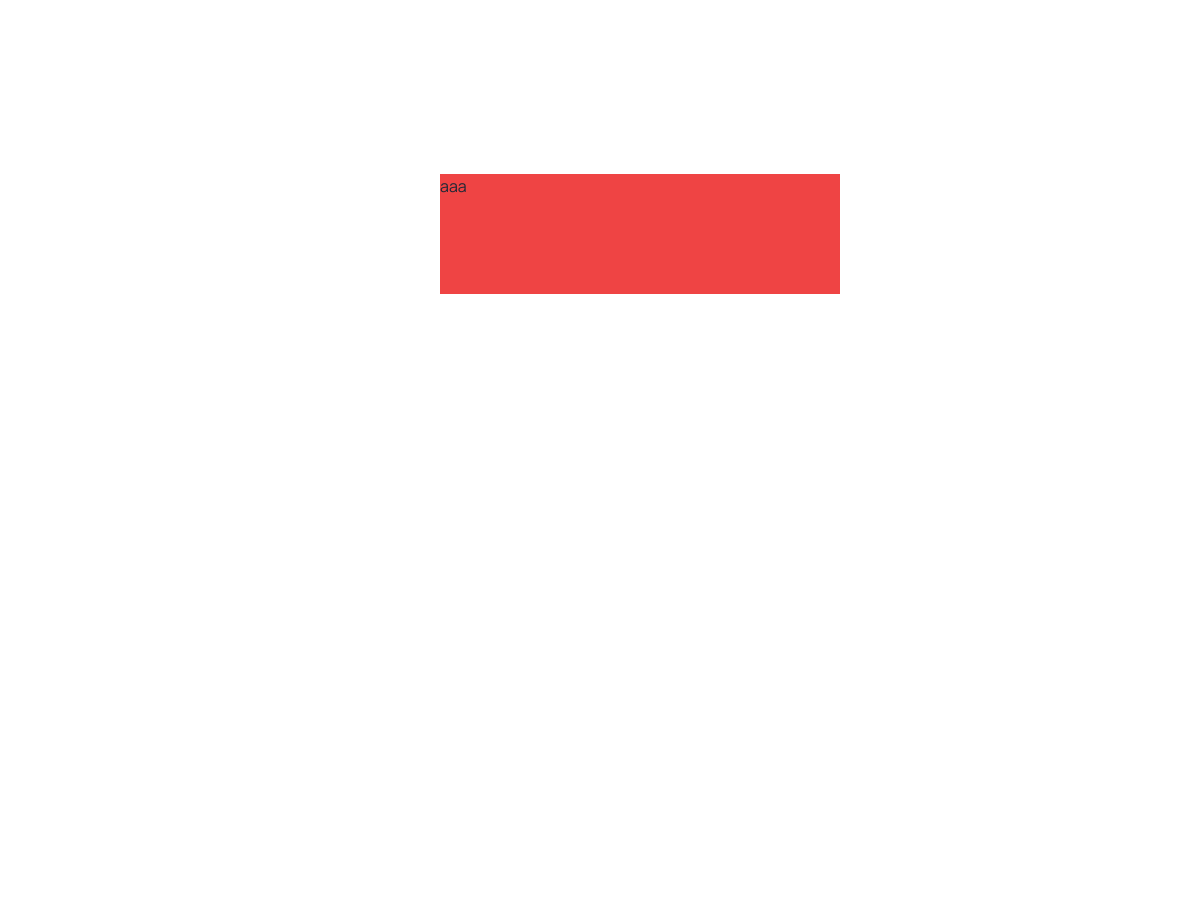
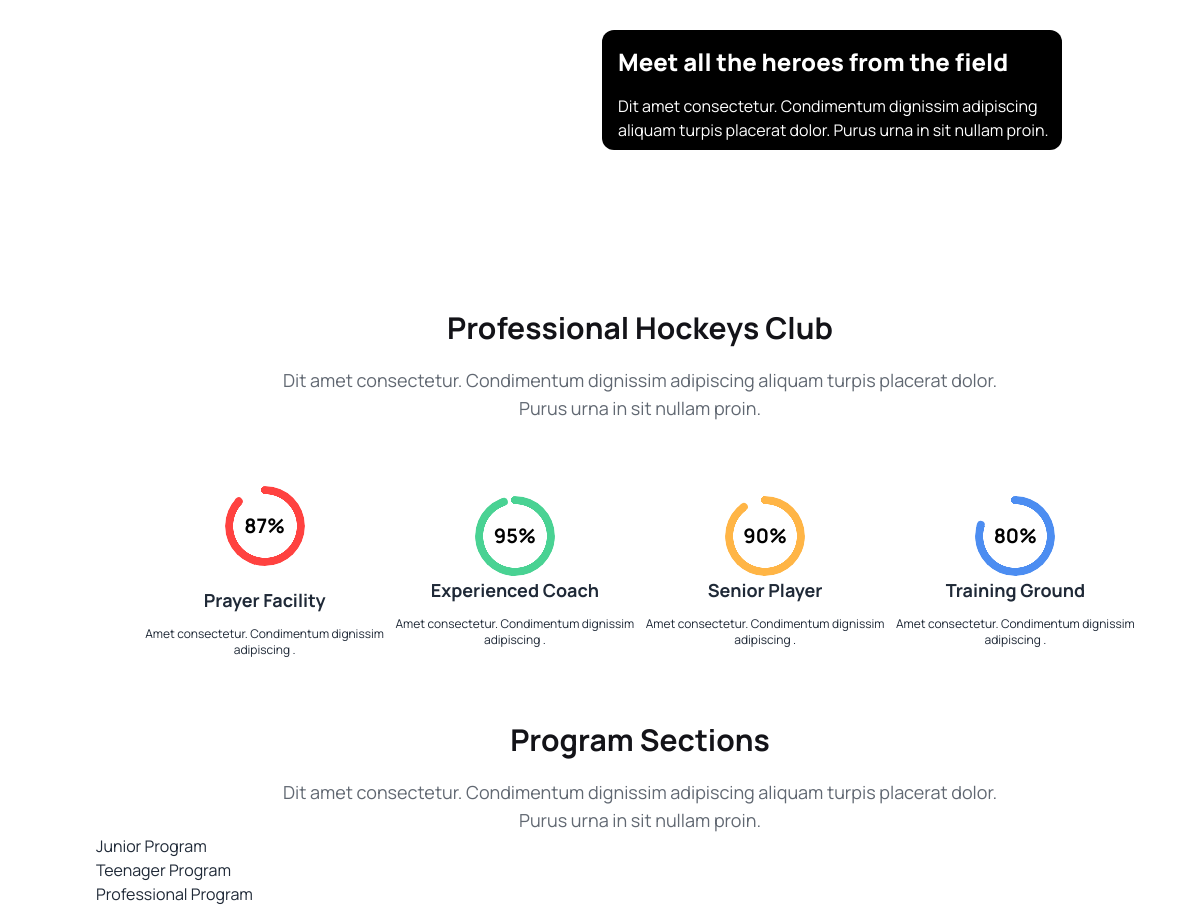
Before and after one commit to SohelShahid117/assignment-3-sohel-shahid, a plain HTML site: page index.html in a window 1280 px wide. Shown: the part 730-1636 px from the top of the page, 0-1180 px from the left. Before the commit the page ends 1024 px from the top, so only its background shows below. Drawn offline with nearby package versions, Linux system fonts and the light colour scheme.

Commit message:
cooding on programming section

```diff
--- a/index.html
+++ b/index.html
@@ -137,15 +137,15 @@
         <div class="container mx-auto w-[85%] mt-5">
             <div class="carousel w-full">
                 <div id="slide1"
-                    class="carousel-item relative w-full bg-[linear-gradient(45deg,rgba(0,0,0,0.8),rgba(0,0,0,0.1)),url(./assets/images/1.png)] h-[70vh] rounded-xl items-center justify-center">
+                    class="carousel-item relative w-full bg-[linear-gradient(45deg,rgba(0,0,0,0.8),rgba(0,0,0,0.1)),url(./assets/images/1.png)] h-[80vh] rounded-xl items-center justify-center">
 
                     <!-- class="carousel-item relative w-full bg-[url(https://daisyui.com/images/stock/photo-1625726411847-8cbb60cc71e6.jpg)]"> -->
-                    <div>
+                    <!-- <div>
                         <h1 class="text-7xl text-white text-center font-bold">Alhamdulillah!
                             <br>
                             I Won the Match!!!
                         </h1>
-                    </div>
+                    </div> -->
                     <div class="absolute flex justify-between transform -translate-y-1/2 left-5 right-5 top-1/2">
                         <a href="#slide4" class="btn btn-circle">❮</a>
                         <a href="#slide2" class="btn btn-circle">❯</a>
@@ -175,13 +175,85 @@
                     </div>
                 </div>
             </div>
-            <div class="w-[400px] h-[120px] bg-red-500 mx-auto">
-                aaa
+            <div class="w-[460px] h-[120px] bg-black mx-auto rounded-xl -translate-y-40 translate-x-48 space-y-4 mt-4 pl-4 text-white">
+                <h1 class="pt-4  text-2xl font-extrabold">
+                    Meet all the heroes from the field
+                </h1>
+                <p >Dit amet consectetur. Condimentum dignissim adipiscing aliquam turpis placerat dolor. Purus urna in sit nullam proin. </p>
             </div>
         </div>
     </header>
 
     <main>
+        <!-- Professional Hockeys Club -->
+        <section class="container mx-auto w-[85%]">
+            <div class="w-[70%] text-center mx-auto">
+                <h1 class="text-3xl font-bold opacity-9 text-[#131318] mb-5">Professional Hockeys Club</h1>
+                <p class="text-lg text-[rgba(19, 19, 24, 0.60)] opacity-70">Dit amet consectetur. Condimentum dignissim adipiscing aliquam turpis placerat dolor. Purus urna in sit nullam proin. </p>
+            </div>
+        </section>
+
+        <!-- radial progress -->
+        <section class="container mx-auto w-[85%] mt-16">
+            <div class="flex justify-center items-center">
+                <div class="text-center flex flex-col justify-center items-center w-[23%]">
+                    <div class="radial-progress text-[#FF4240] mb-5" style="--value:87;" role="progressbar">
+                        <h1 class="text-black text-xl font-bold">87%</h1>
+                    </div>
+                    <div class="space-y-3">
+                        <h6 class="text-lg font-bold">Prayer Facility</h6>
+                        <p class="text-xs text-[rgba(19, 19, 24, 0.60);]">Amet consectetur. Condimentum dignissim adipiscing .</p>
+                    </div>
+                </div>
+
+                <div class="text-center flex flex-col justify-center items-center w-[23%]">
+                    <div class="radial-progress text-[#49D293]" style="--value:95;" role="progressbar">
+                        <h1 class="text-black text-xl font-bold">95%</h1>
+                    </div>
+                    <div class="space-y-3">
+                        <h6 class="text-lg font-bold">Experienced Coach</h6>
+                        <p class="text-xs text-[rgba(19, 19, 24, 0.60);">Amet consectetur. Condimentum dignissim adipiscing .</p>
+                    </div>
+                </div>
+
+                <div class="text-center flex flex-col justify-center items-center w-[23%]">
+                    <div class="radial-progress text-[#FFB546]" style="--value:90;" role="progressbar">
+                        <h1 class="text-black text-xl font-bold">90%</h1>
+                    </div>
+                    <div class="space-y-3">
+                        <h6 class="text-lg font-bold">Senior Player</h6>
+                        <p class="text-xs text-[rgba(19, 19, 24, 0.60);">Amet consectetur. Condimentum dignissim adipiscing .</p>
+                    </div>
+                </div>
+
+                <div class="text-center flex flex-col justify-center items-center w-[23%]">
+                    <div class="radial-progress text-[#4C8DF1]" style="--value:80;" role="progressbar">
+                        <h1 class="text-black text-xl font-bold">80%</h1>
+                    </div>
+                    <div class="space-y-3">
+                        <h6 class="text-lg font-bold">Training Ground</h6>
+                        <p class="text-xs text-[rgba(19, 19, 24, 0.60);"">Amet consectetur. Condimentum dignissim adipiscing .</p>
+                    </div>
+                </div>
+            </div>
+        </section>
+
+         <!-- Program Sections -->
+         <section class="container mx-auto w-[85%] mt-16">
+            <div class="w-[70%] text-center mx-auto">
+                <h1 class="text-3xl font-bold opacity-9 text-[#131318] mb-5">Program Sections</h1>
+                <p class="text-lg text-[rgba(19, 19, 24, 0.60)] opacity-70">Dit amet consectetur. Condimentum dignissim adipiscing aliquam turpis placerat dolor. Purus urna in sit nullam proin. </p>
+            </div>
+            <div>
+                <div>
+                    <div>Junior Program</div>
+                    <div>Teenager Program</div>
+                </div>
+                <div>
+                    <div>Professional Program</div>
+                </div>
+            </div>
+        </section>
 
     </main>
 
```
Also changed, not shown: git_new_repo_smry.txt (added).
